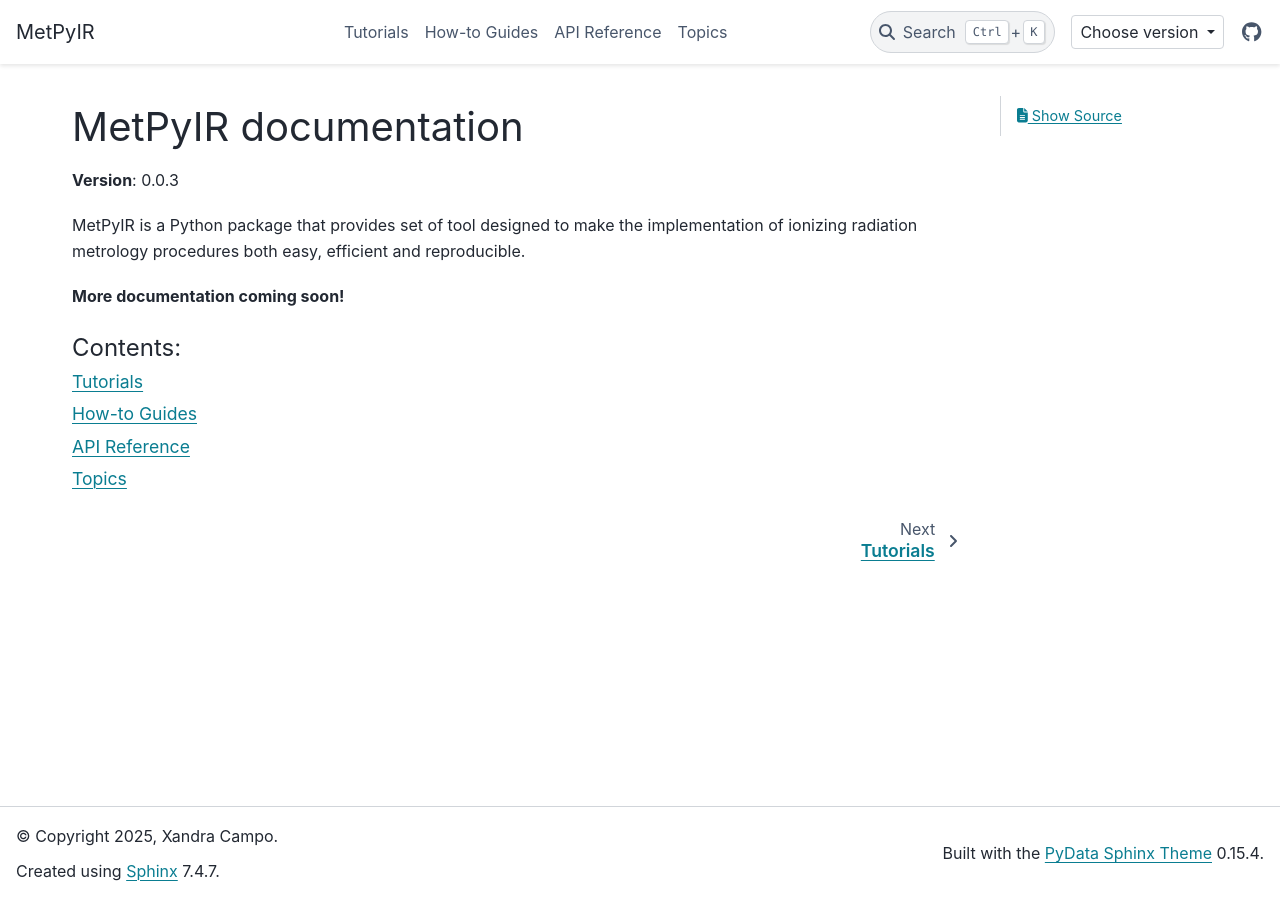
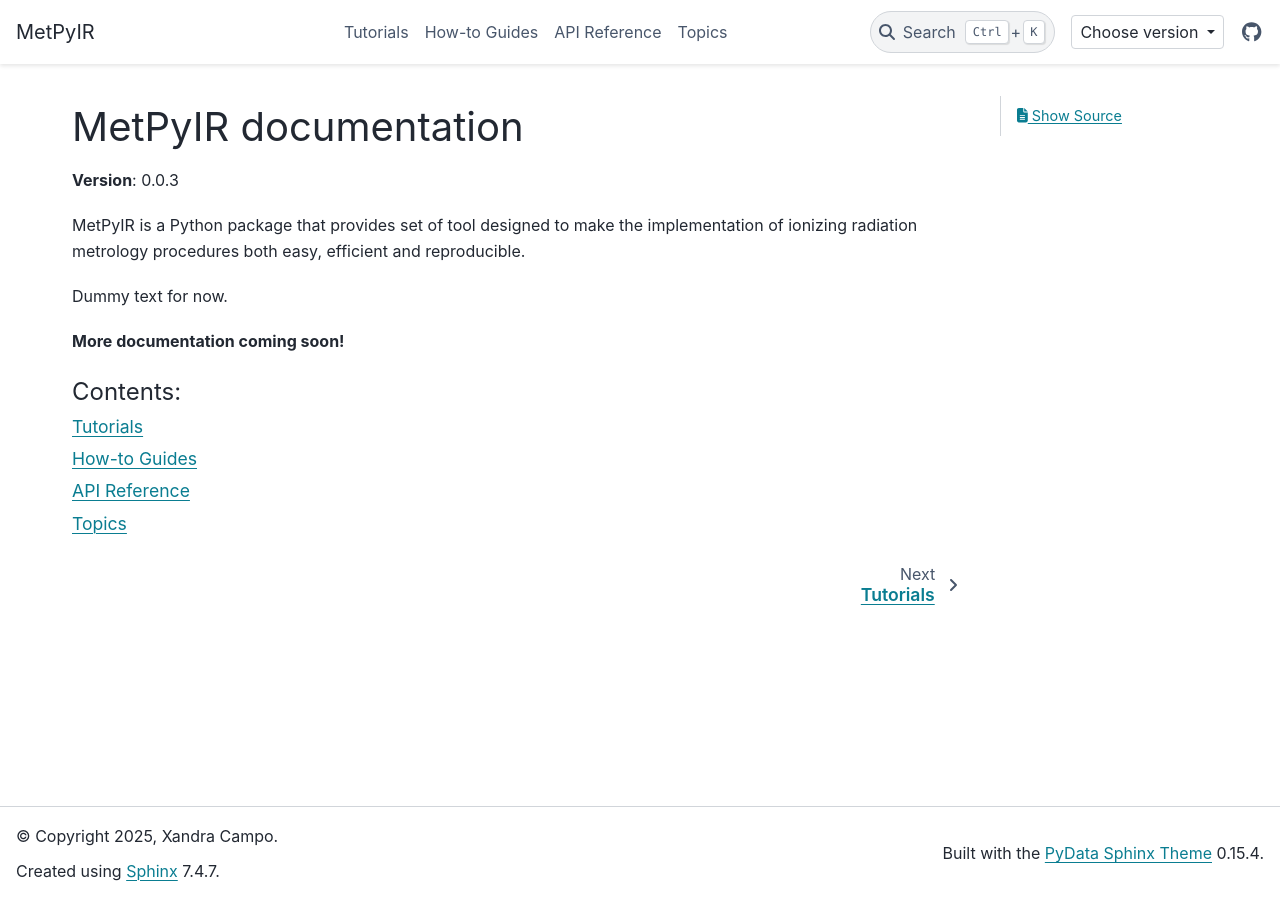
Before and after one commit to lmri-met/metpyir, a Sphinx documentation site: the page built from docs/source/index.rst, in a window 1280 px wide. Built offline with Sphinx 7.4.7 and the PyData theme 0.15.4, drawn with Linux system fonts in a browser that asks for light colours.

```diff
--- a/docs/source/index.rst
+++ b/docs/source/index.rst
@@ -7,6 +7,8 @@
 
 MetPyIR is a Python package that provides set of tool designed to make the implementation of
 ionizing radiation metrology procedures both easy, efficient and reproducible.
+
+Dummy text for now.
 
 **More documentation coming soon!**
 
```
